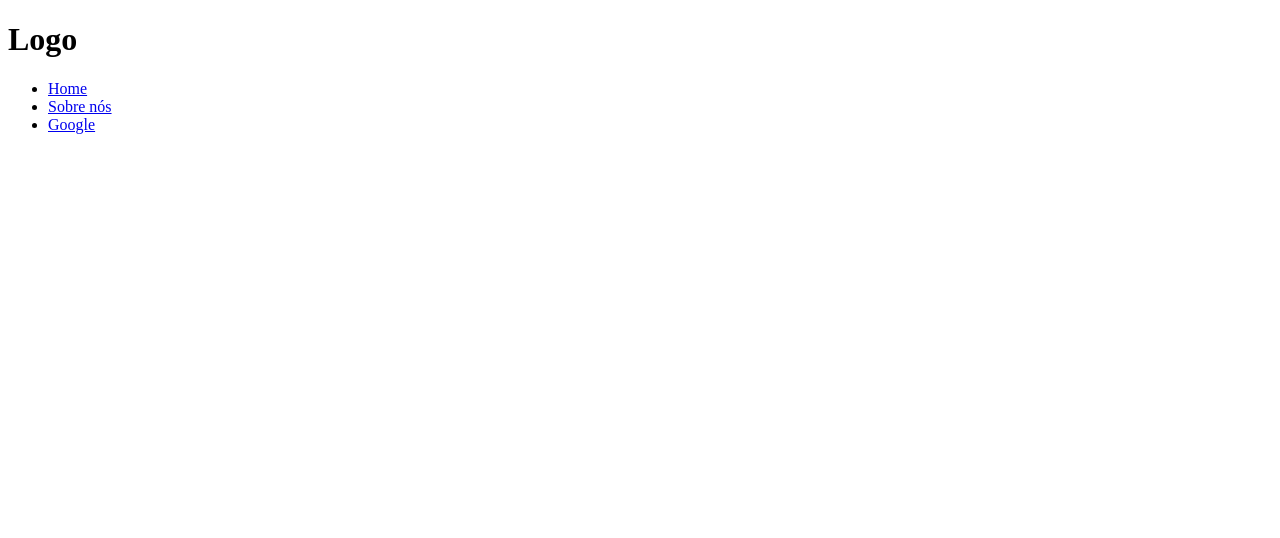
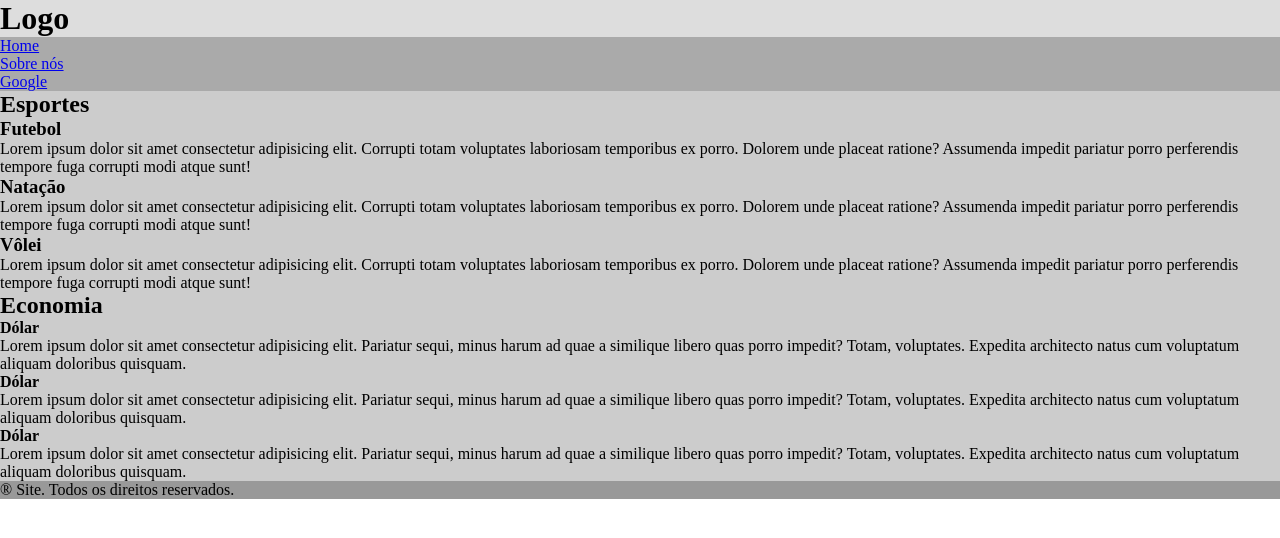
Before and after one commit to michael-max-web/senai_primeira_fase, a website: page logica-js/DOM/selecao/index.html in a window 1280 px wide. Drawn offline with Linux system fonts and the light colour scheme.

Commit message:
html e css

```diff
--- a/dom-manipulacao/style.css
+++ b/dom-manipulacao/style.css
@@ -1,8 +1,10 @@
 #formLogin{
     background-color: rgb(231, 221, 208);
+    width: 50%;
 
     display: flex;
     flex-direction: column;
     align-items: center;
     justify-content: center;
+    gap: 5px;
 }
--- /dev/null
+++ b/logica-js/DOM/selecao/css/estilos.css
@@ -0,0 +1,20 @@
+*{
+    margin: 0;
+    padding: 0;
+}
+
+header{
+    background-color: #ddd;
+}
+
+nav{
+    background-color: #aaa;
+}
+
+main{
+    background-color: #ccc;
+}
+
+footer{
+    background-color: #999;
+}
--- a/logica-js/DOM/selecao/index.html
+++ b/logica-js/DOM/selecao/index.html
@@ -1,10 +1,14 @@
 <!DOCTYPE html>
-<html lang="en">
+<html lang="pt-BR">
+
 <head>
     <meta charset="UTF-8">
     <meta name="viewport" content="width=device-width, initial-scale=1.0">
     <title>Início</title>
+    <!-- link para css -->
+     <link href="css/estilos.css" rel="stylesheet"/>
 </head>
+
 <body>
     <header>
         <h1>Logo</h1>
@@ -12,7 +16,7 @@
     <nav>
         <!--lista não ordenada-->
         <ul>
-            <li> <a href="index.html">Home</a></li>
+            <li> <a href="#">Home</a></li>
             <li> <a href="pages/sobre.html">Sobre nós</a></li>
             <li> <a href="https://google.com" target="_blank">Google</a></li>
         </ul>
@@ -22,5 +26,52 @@
             <li>Sobre</li>
         </ol> -->
     </nav>
+    <main>
+        <section>
+            <h2>Esportes</h2>
+            <div class="container">
+                <article>
+                    <h3>Futebol</h3>
+                    <p>Lorem ipsum dolor sit amet consectetur adipisicing elit. Corrupti totam voluptates laboriosam temporibus ex porro. Dolorem unde placeat ratione? Assumenda impedit pariatur porro perferendis tempore fuga corrupti modi atque sunt!</p>
+                </article>
+
+                <article>
+                    <h3>Natação</h3>
+                    <p>Lorem ipsum dolor sit amet consectetur adipisicing elit. Corrupti totam voluptates laboriosam temporibus ex porro. Dolorem unde placeat ratione? Assumenda impedit pariatur porro perferendis tempore fuga corrupti modi atque sunt!</p>
+                </article>
+
+                <article>
+                    <h3>Vôlei</h3>
+                    <p>Lorem ipsum dolor sit amet consectetur adipisicing elit. Corrupti totam voluptates laboriosam temporibus ex porro. Dolorem unde placeat ratione? Assumenda impedit pariatur porro perferendis tempore fuga corrupti modi atque sunt!</p>
+                </article>
+            </div>
+        </section>
+
+        <section>
+            <h2>Economia</h2>
+            <div class="container">
+                <article>
+                    <h4>Dólar</h4>
+                    <p>Lorem ipsum dolor sit amet consectetur adipisicing elit. Pariatur sequi, minus harum ad quae a similique libero quas porro impedit? Totam, voluptates. Expedita architecto natus cum voluptatum aliquam doloribus quisquam.</p>
+                </article>
+
+                <article>
+                    <h4>Dólar</h4>
+                    <p>Lorem ipsum dolor sit amet consectetur adipisicing elit. Pariatur sequi, minus harum ad quae a similique libero quas porro impedit? Totam, voluptates. Expedita architecto natus cum voluptatum aliquam doloribus quisquam.</p>
+                </article>
+
+                <article>
+                    <h4>Dólar</h4>
+                    <p>Lorem ipsum dolor sit amet consectetur adipisicing elit. Pariatur sequi, minus harum ad quae a similique libero quas porro impedit? Totam, voluptates. Expedita architecto natus cum voluptatum aliquam doloribus quisquam.</p>
+                </article>
+            </div>
+        </section>
+    </main>
+
+    <footer>
+        <p>&reg; Site. Todos os direitos reservados.</p>
+    </footer>
+
 </body>
+
 </html>
--- a/repeticoes/parte1-4.js
+++ b/repeticoes/parte1-4.js
@@ -3,7 +3,7 @@
 //     console.log(i + "x" + 5 + "=" + resultado);
 // }
 
-let numero = Number(prompt("Tabuadado quê?"))
+let numero = Number(prompt("Tabuada do quê?"))
 for(let i=1; i<10; i++){
     let resultado = i * 5
     console.log(i + "x" + 5 + "=" + resultado);
```
Also changed, not shown: logica-js/DOM/selecao/pages/sobre.html (+17 -2 lines), repeticoes/loops/ex-for.js (added, +36 -0 lines).
